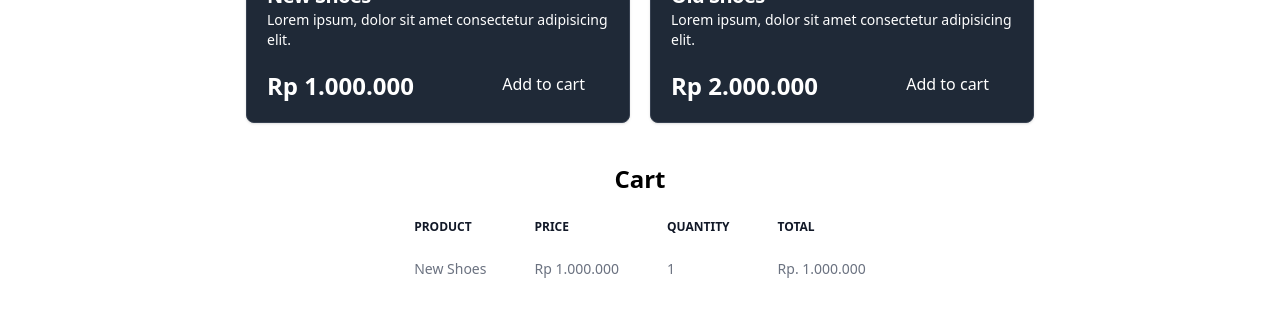
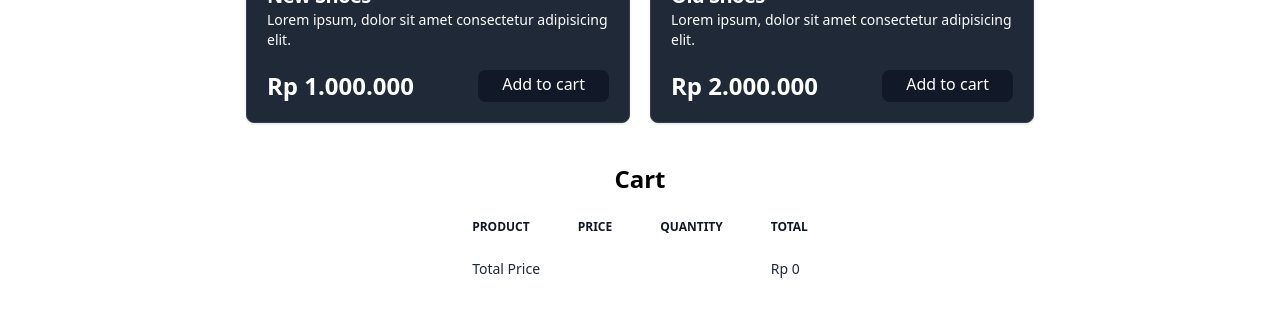
Before and after one commit to azkannawal/initial, a React (Vite) app: page /products in a window 1280 px wide. Shown: the part 406-722 px from the top of the page. Built offline with nearby package versions, Linux system fonts and the light colour scheme.

Commit message:
useeffect

```diff
--- a/src/component/Fragments/CardProduct.jsx
+++ b/src/component/Fragments/CardProduct.jsx
@@ -1,4 +1,3 @@
-import React from "react";
 import { Link } from "react-router-dom";
 import Button from "../Elements/Button";
 
@@ -39,7 +38,7 @@ const Footer = (props) => {
   return (
     <div className="flex items-center justify-between px-5 pb-5">
       <span className="text-2xl font-bold text-white">Rp {price.toLocaleString('id-ID', {styles: 'currency', currency: 'IDR'})}</span>
-      <Button variant="bg-blue-800" onClick={() => handleAddToCart(id)}>Add to cart</Button>
+      <Button modify="bg-gray-900" onClick={() => handleAddToCart(id)}>Add to cart</Button>
     </div>
   );
 };
--- a/src/pages/product.jsx
+++ b/src/pages/product.jsx
@@ -1,4 +1,4 @@
-import { useState } from "react";
+import { useEffect, useState } from "react";
 import CardProduct from "./../component/Fragments/CardProduct";
 import Button from "./../component/Elements/Button/index";
 
@@ -24,13 +24,23 @@ const products = [
 const email = localStorage.getItem("email");
 
 const ProductPage = () => {
-  const [cart, setCart] = useState([
-    {
-      id: 1,
-      name: "Old Shoes",
-      qty: 1,
-    },
-  ]);
+  const [cart, setCart] = useState([]);
+  const [totalPrice, setTotalPrice] = useState(0);
+
+  useEffect(() => {
+    setCart(JSON.parse(localStorage.getItem("cart")) || []);
+  }, []);
+
+  useEffect(() => {
+    if(cart.length > 0) {
+      const sum = cart.reduce((acc, item) => {
+        const product = products.find((product) => product.id === item.id);
+        return acc + product.price * item.qty;
+      }, 0);
+      setTotalPrice(sum);
+      localStorage.setItem("cart", JSON.stringify(cart));
+    }
+  }, [cart]);
 
   const handleLogout = () => {
     localStorage.removeItem("email");
@@ -75,7 +85,7 @@ const ProductPage = () => {
       </div>
       <div className="flex flex-col items-center py-5 gap-3">
         <h1 className="text-2xl font-bold">Cart</h1>
-        <table className="text-sm text-gray-500">
+        <table className="text-sm text-gray-800">
           <thead className="text-xs text-gray-900 uppercase">
             <tr>
               <th className="text-left px-6 py-3">Product</th>
@@ -91,7 +101,9 @@ const ProductPage = () => {
               );
               return (
                 <tr key={item.id}>
-                  <td className="text-left px-6 py-3 font-medium">{product.name}</td>
+                  <td className="text-left px-6 py-3 font-medium">
+                    {product.name}
+                  </td>
                   <td className="text-left px-6 py-3 font-medium">
                     Rp{" "}
                     {product.price.toLocaleString("id-ID", {
@@ -99,7 +111,9 @@ const ProductPage = () => {
                       currency: "IDR",
                     })}
                   </td>
-                  <td className="text-left px-6 py-3 font-medium">{item.qty}</td>
+                  <td className="text-left px-6 py-3 font-medium">
+                    {item.qty}
+                  </td>
                   <td className="text-left px-6 py-3 font-medium">
                     Rp.{" "}
                     {(item.qty * product.price).toLocaleString("id-ID", {
@@ -110,6 +124,18 @@ const ProductPage = () => {
                 </tr>
               );
             })}
+            <tr>
+              <td colSpan={3} className="text-left px-6 py-3">
+                Total Price
+              </td>
+              <td className="text-left px-6 py-3">
+                Rp{" "}
+                {totalPrice.toLocaleString("id-ID", {
+                  styles: "currency",
+                  currency: "IDR",
+                })}
+              </td>
+            </tr>
           </tbody>
         </table>
       </div>
```
